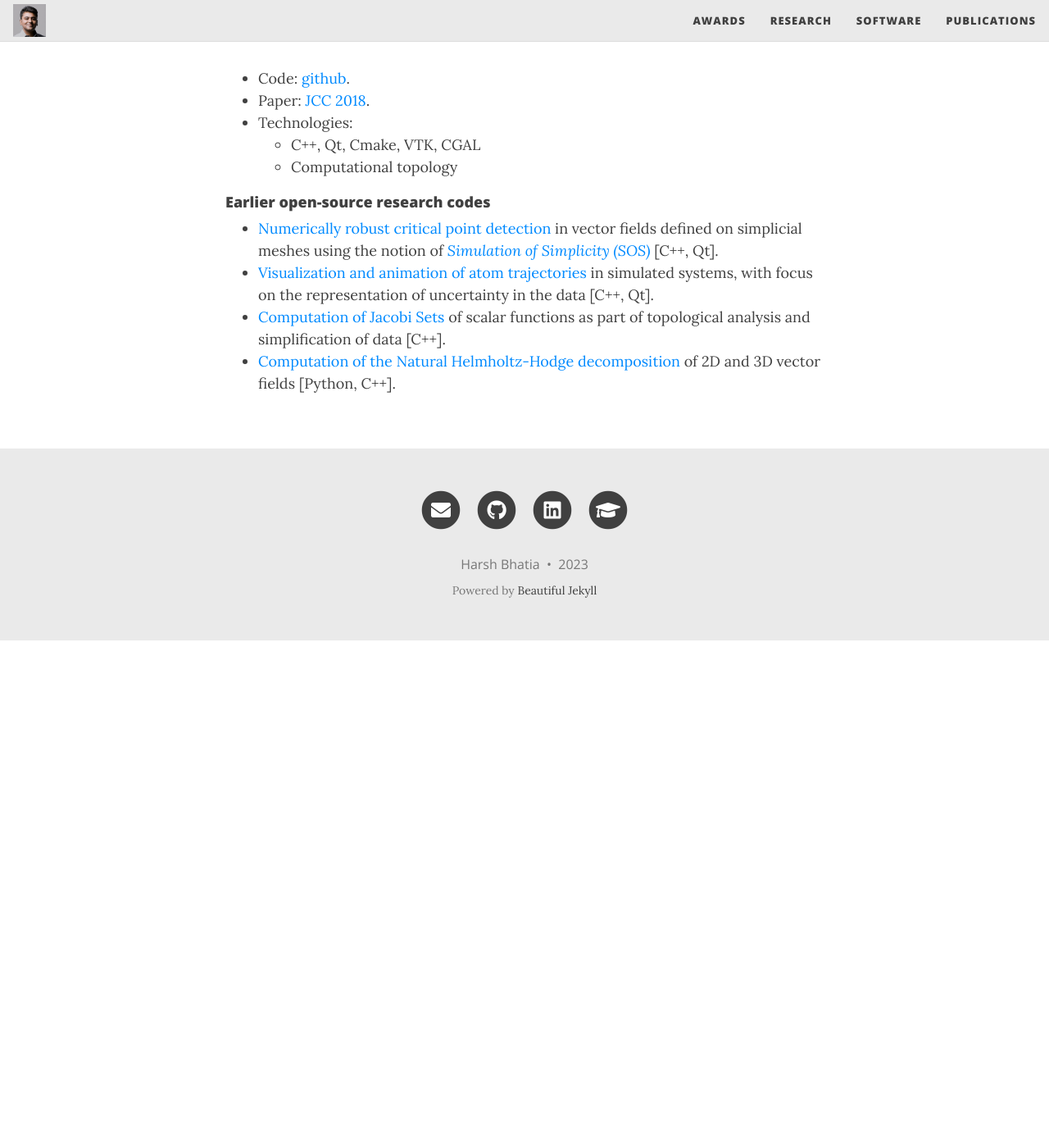
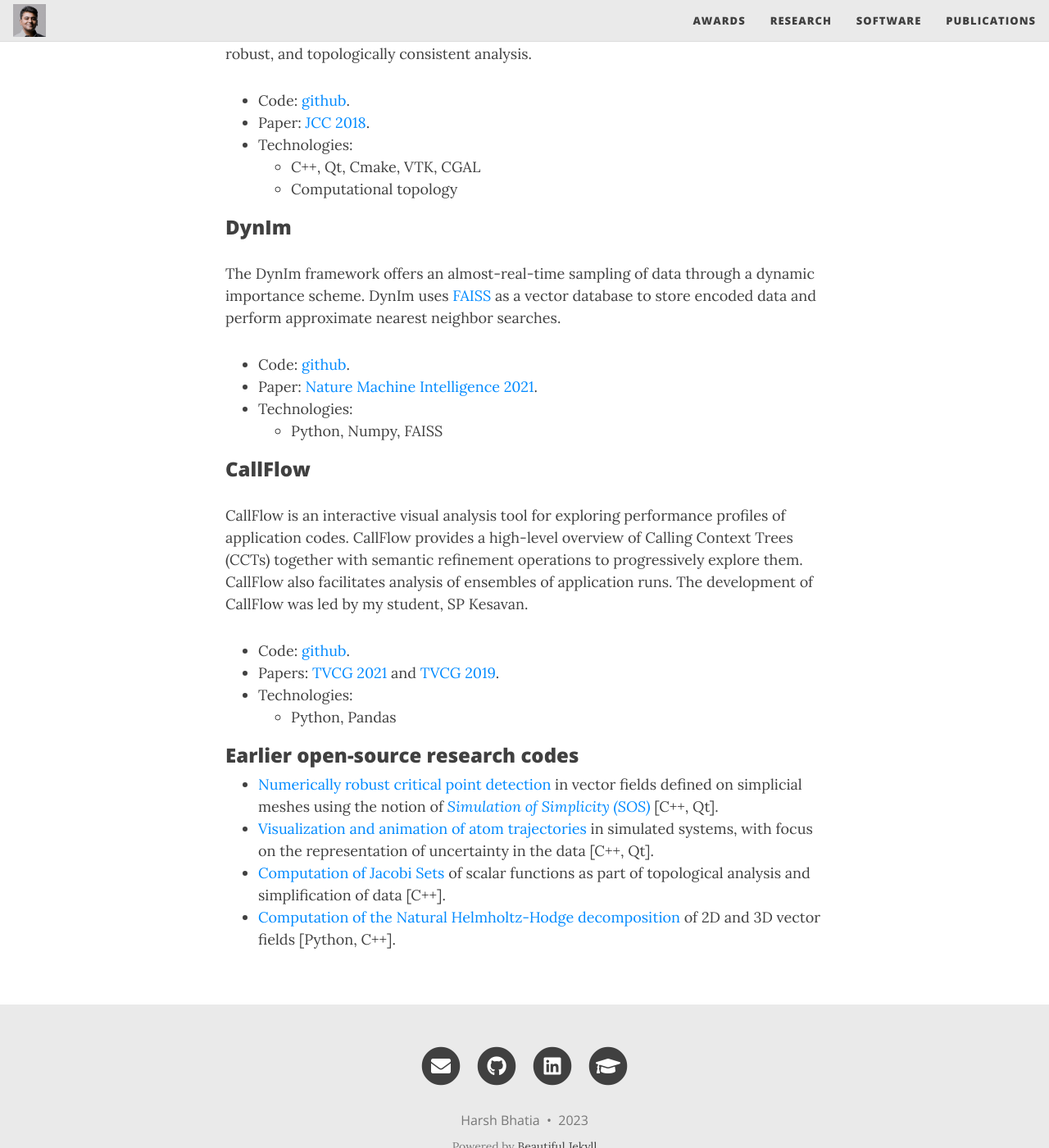
Before and after one commit to bhatiaharsh/bhatiaharsh.github.io, a Jekyll site: the page built from software.md, in a window 1280 px wide and 1400 px high, scrolled down 1946 px. Shown: the whole window at 82% size. Built offline with Jekyll 4.4.1, drawn with Linux system fonts in a browser that asks for light colours; nearby versions of some CDN libraries; before the commit the page ends 2727 px from its top, so only the background shows below that.

Commit message:
missing sw

```diff
--- a/software.md
+++ b/software.md
@@ -4,7 +4,7 @@
 # subtitle: Why you'd want to go on a date with me
 ---
 
-#### MuMMI Framework
+### MuMMI Framework
 MuMMI (Multiscale Machine-Learned Modeling Infrastructure) was developed to create ML-driven, autonomous, multiscale simulation ensembles to study the interactions of RAS proteins and RAS-RAF protein complexes with lipid plasma membranes. This framework was developed as part of the Pilot2 project of the Joint Design of Advanced Computing Solutions for Cancer funded jointly by the <a href="https://www.energy.gov" target=_blank>Department of Energy (DOE)</a> and the <a href="https://www.cancer.gov" target=_blank>National Cancer Institute (NCI)</a>.
 
 I co-led the development of MuMMI, focusing on developing the workflow, AI models, and integration of the various simulation codes.
@@ -17,7 +17,7 @@
   - HPC resource managers: Flux
   - Hardware: NVIDIA Tesla GPUs, IBM PowerPC, Sierra and Summit supercomputers
 
-#### Adaptive Multilinear Meshes (AMM)
+### Adaptive Multilinear Meshes (AMM)
 AMM represents a new paradigm datastructure for volumetric data by combining **novel spatial hierarchies** with **mixed-precision representation** to offer new, **lossless data reduction** strategies. AMM is built upon a new "adaptive octree" datastructure that is more flexible than the standard octree, providing reduced branching in the hiearchy, effectively reducing the data footprint. AMM can also automatially identify and reduce the number of bits needed to represent the data, further reducing the in-memory size of the data.
 
 I developed this award-winning technology as part of my research at LLNL.
@@ -28,9 +28,8 @@
   - Wavelet transforms, Octrees
 
 
-#### MemSurfer
+### MemSurfer
 MemSurfer is an efficient and versatile tool to compute and analyze **membrane surfaces** found in a wide variety of large-scale molecular simulations. MemSurfer works independent of the type of simulation, directly on the **3D point coordinates**, and can handle a variety of membranes as well as atomic simulations. MemSurfer provides many in-built analysis tasks, such as computing the membrane curvature, density and normals of lipids, and area per lipid. More importantly, MemSurfer provides a simple-to-use Python API that may be easily used/extended to perform other types of analysis.
-
 * Code: <a href="https://github.com/LLNL/MemSurfer" target=_blank>github</a>.
 * Paper:  <a href="https://doi.org/10.1002/jcc.25181" target=_blank>JCC 2018</a>.
 * Technologies:
@@ -38,9 +37,8 @@
   - Computational topology, Computational geometry, Surface reconstruction
 
 
-#### TopoMS
+### TopoMS
 TopoMS is a computational tool for **topological analysis** of molecular and condensed matter systems, including the computation of atomic volumes and charges through the quantum theory of atoms in molecules (also known as Bader analysis), as well as the complete molecular graph. With roots in techniques from computational topology, and using a **shared-memory parallel approach**, TopoMS provides scalable, numerically robust, and topologically consistent analysis.
-
 * Code: <a href="https://github.com/LLNL/TopoMS" target=_blank>github</a>.
 * Paper:  <a href="https://doi.org/10.1002/jcc.25181" target=_blank>JCC 2018</a>.
 * Technologies:
@@ -48,9 +46,25 @@
   - Computational topology
 
 
+### DynIm
+The DynIm framework offers an almost-real-time sampling of data through a dynamic
+importance scheme. DynIm uses <a href="https://github.com/facebookresearch/faiss" target=_blank>FAISS</a> as a vector database to store encoded data
+and perform approximate nearest neighbor searches.
+  * Code: <a href="https://github.com/LLNL/dynim" target=_blank>github</a>.
+  * Paper:  <a href="https://doi.org/10.1038/s42256-021-00327-w" target=_blank>Nature Machine Intelligence 2021</a>.
+  * Technologies:
+    - Python, Numpy, FAISS
 
-#### Earlier open-source research codes
+### CallFlow
+CallFlow is an interactive visual analysis tool for exploring performance profiles of application codes. CallFlow provides a high-level overview of Calling Context Trees (CCTs) together with semantic refinement operations to progressively explore them.
+CallFlow also facilitates analysis of ensembles of application runs. The development
+of CallFlow was led by my student, SP Kesavan.
+* Code: <a href="https://github.com/LLNL/CallFlow" target=_blank>github</a>.
+* Papers: <a href="https://doi.org/10.1109/TVCG.2021.3129414" target=_blank>TVCG 2021</a> and <a href="https://doi.org/10.1109/TVCG.2019.2953746" target=_blank>TVCG 2019</a>.
+* Technologies:
+  - Python, Pandas
 
+### Earlier open-source research codes
 * <a href="https://github.com/bhatiaharsh/RobustCriticalPointDetection" target=_blank>Numerically robust critical point detection</a> in vector fields defined on simplicial meshes using the notion of <a href="https://dl.acm.org/doi/pdf/10.1145/77635.77639" target=_blank>*Simulation of Simplicity (SOS)*</a> [C++, Qt].
 * <a href="https://github.com/bhatiaharsh/TrajectoryExplorer" target=_blank>Visualization and animation of atom trajectories</a> in simulated systems, with focus on the representation of uncertainty in the data [C++, Qt].
 * <a href="https://github.com/bhatiaharsh/JacobiSetComputation" target=_blank>Computation of Jacobi Sets</a> of scalar functions as part of topological analysis and simplification of data [C++].
```
